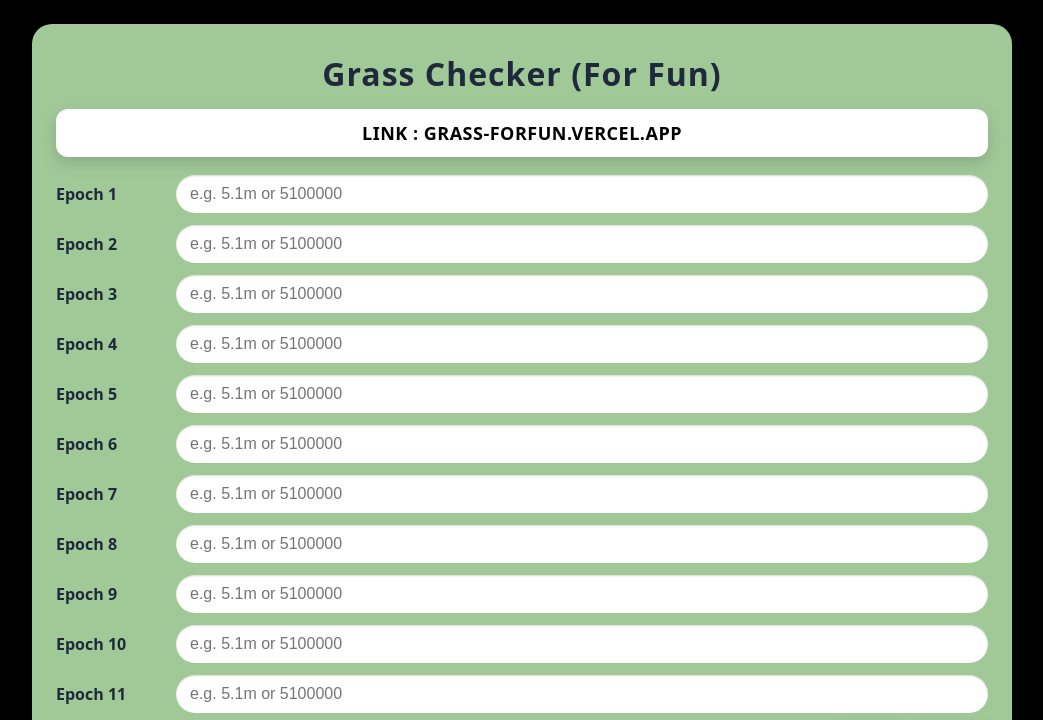
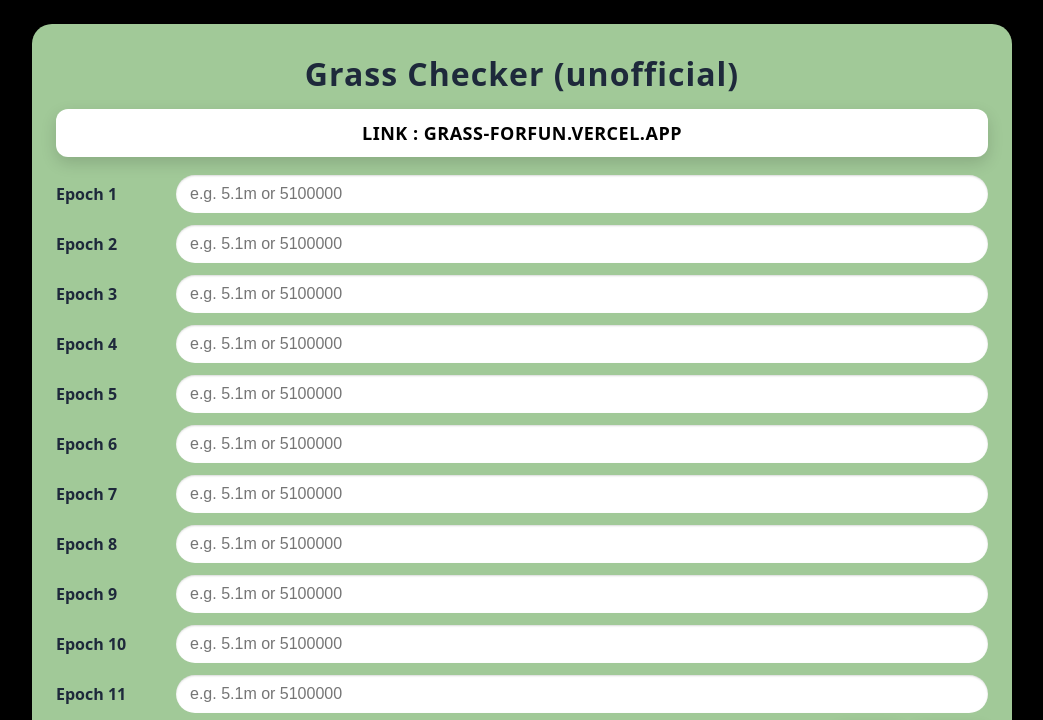
Before and after one commit to NEMOFIS/grass-forfun, a website: page index.html in a window 1280 px wide. Shown: the top 720 px of the page, without its empty margins (118-1161 px from the left). Drawn offline with Linux system fonts and the light colour scheme.

Commit message:
Update index.html

```diff
--- a/index.html
+++ b/index.html
@@ -95,7 +95,7 @@
   <img id="site-logo" src="logo.png" alt="Logo" />
   <div class="panel">
 
-    <h1>Grass Checker (For Fun)</h1>
+    <h1>Grass Checker (unofficial)</h1>
 
     <div class="link-banner" style="display:block;
       background:#ffffff;
```
